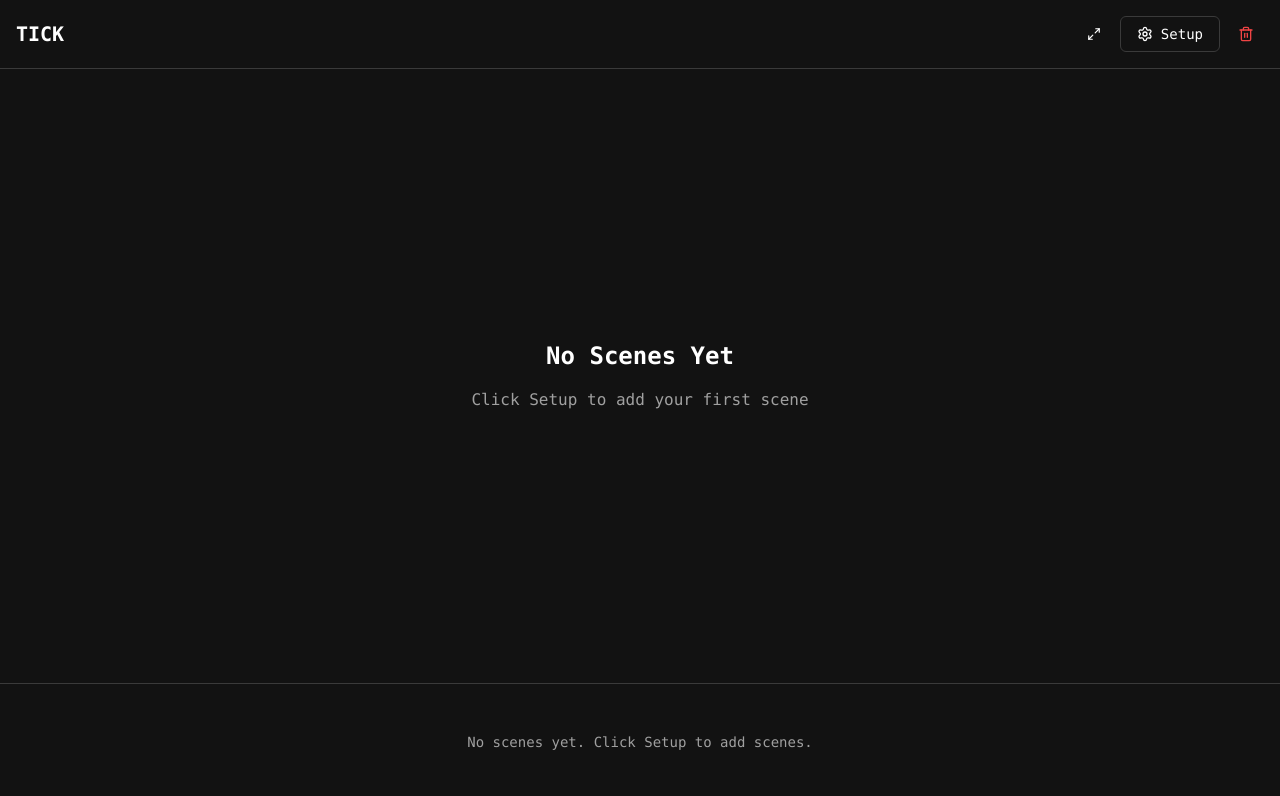
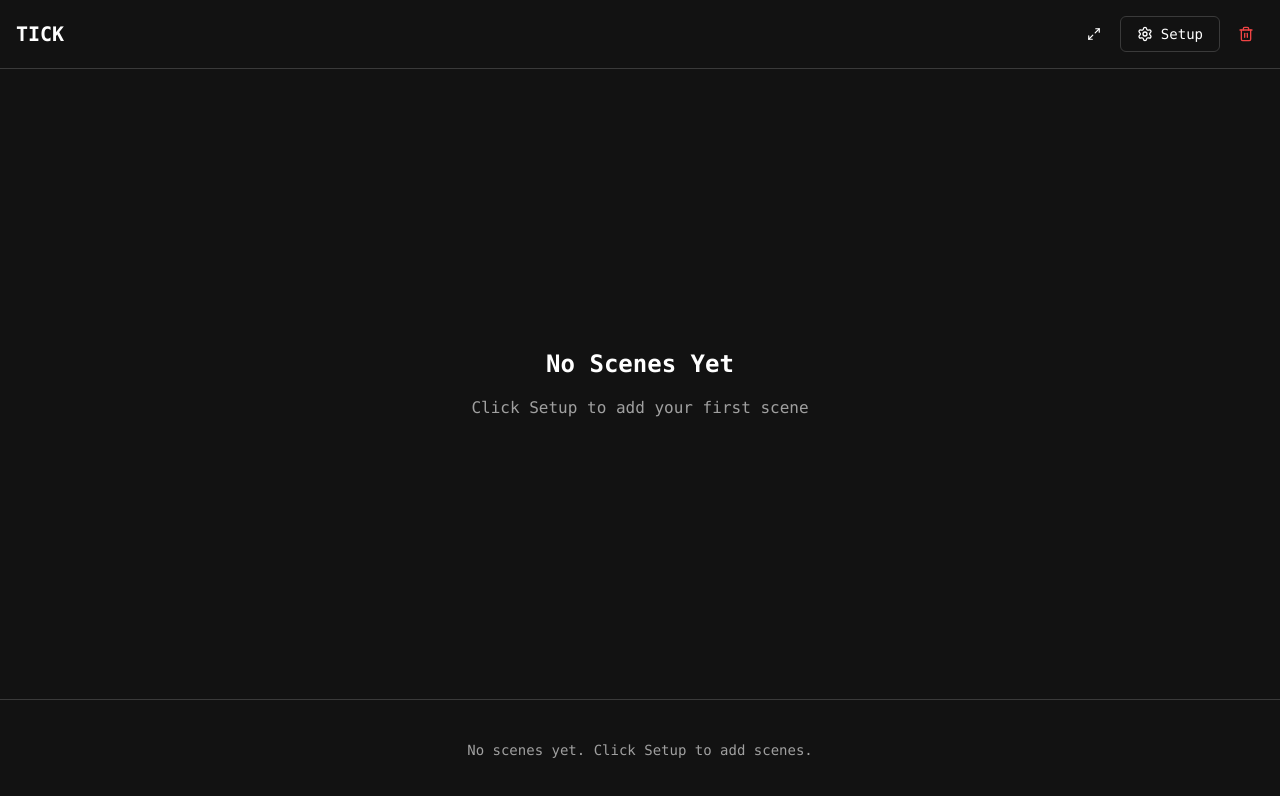
Before and after one commit to M4tchaa/tick, a Next.js app: page / in a window 1280 px wide. Shown: the top 796 px of the page. Built offline with nearby package versions, Linux system fonts and the light colour scheme.

Commit message:
less area scenelist

```diff
--- a/app/page.tsx
+++ b/app/page.tsx
@@ -299,7 +299,7 @@ export default function Home() {
         )}
       </main>
 
-      <footer className="border-t border-border p-4">
+      <footer className="border-t border-border p-2">
         <SceneList
           scenes={scenes}
           activeIndex={activeSceneIndex}
--- a/components/timer/SceneList.tsx
+++ b/components/timer/SceneList.tsx
@@ -22,7 +22,7 @@ export function SceneList({ scenes, activeIndex, completedSceneIds, onSelect }:
   }
 
   return (
-    <ScrollArea className="h-48 w-full">
+    <ScrollArea className="h-32 w-full">
       <div className="space-y-1 py-2">
         {scenes.map((scene, index) => {
           const isActive = index === activeIndex;
```
